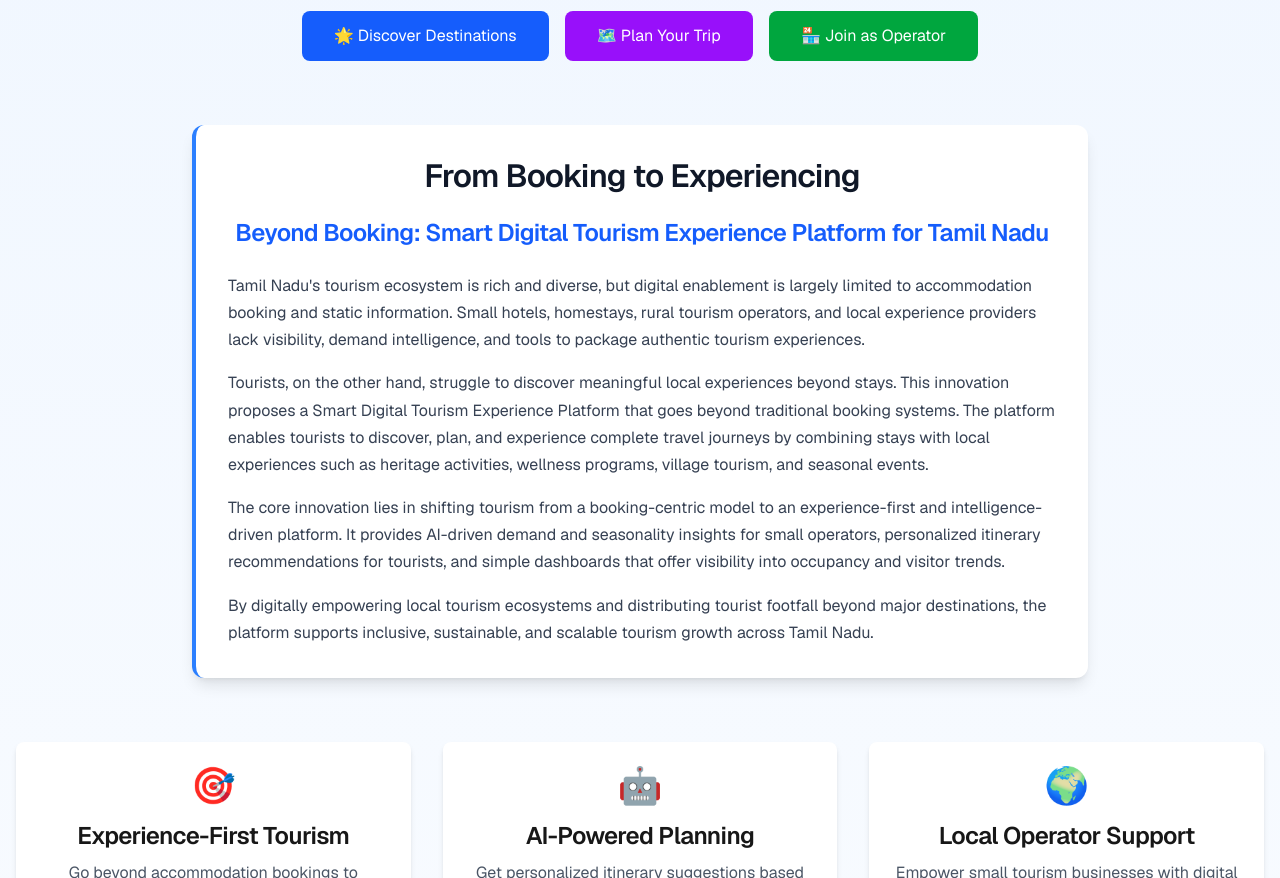
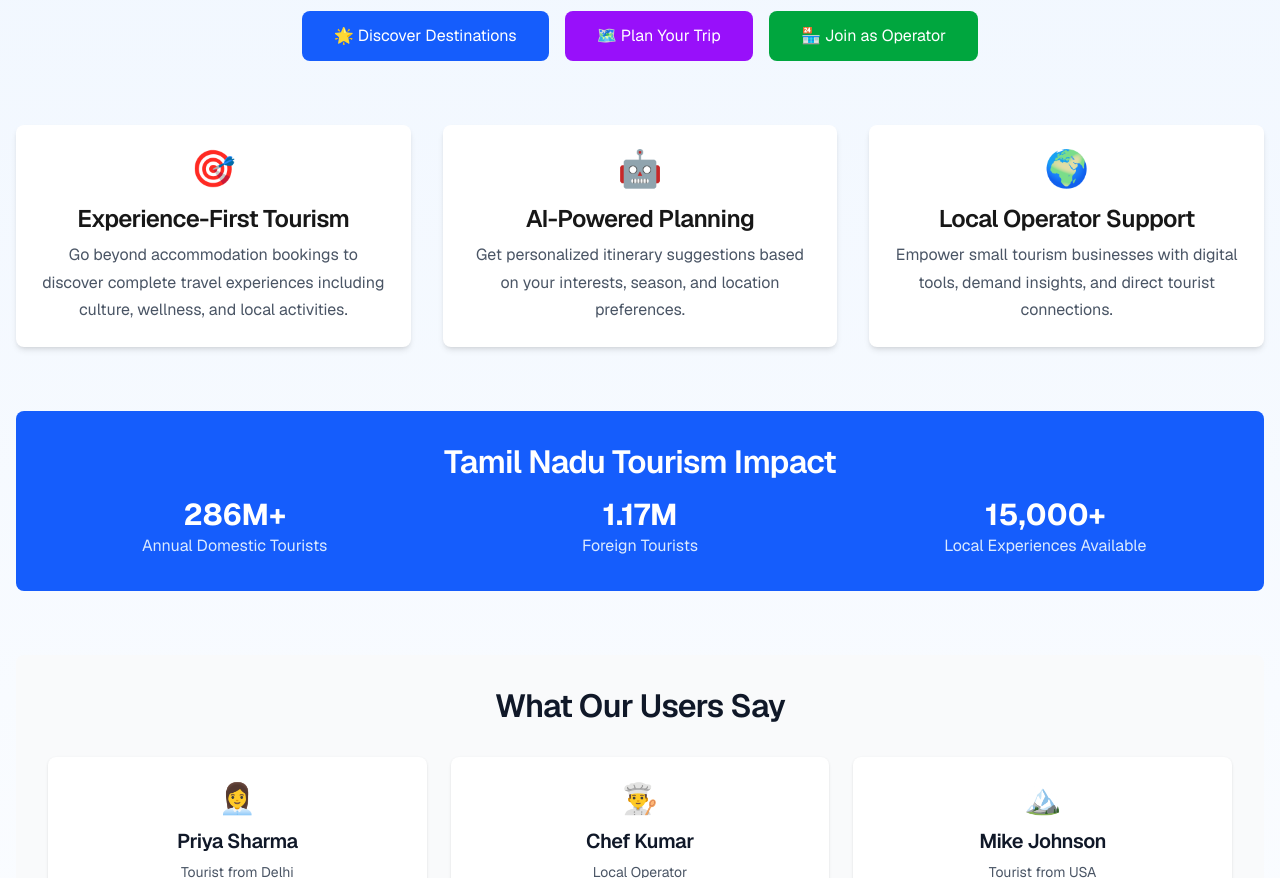
Before and after one commit to rose-ramasamy/beyondbooking, a Next.js app: page / in a window 1280 px wide. Shown: the part 340-1218 px from the top of the page. Built offline with nearby package versions, Linux system fonts and the light colour scheme.

Commit message:
Remove platform description section from homepage

```diff
--- a/app/page.tsx
+++ b/app/page.tsx
@@ -29,30 +29,6 @@ export default function Home() {
             <Link href="/operator/signup" className="bg-green-600 !text-white px-8 py-3 rounded-lg hover:bg-green-700 transition-colors">
               🏪 Join as Operator
             </Link>
-          </div>
-        </div>
-
-        {/* Platform Description */}
-        <div className="max-w-4xl mx-auto text-center mb-16 bg-white rounded-xl shadow-lg p-8 border-l-4 border-blue-500">
-          <h2 className="text-3xl font-bold text-gray-900 mb-6">
-            From Booking to Experiencing
-          </h2>
-          <h3 className="text-xl font-semibold text-blue-600 mb-6">
-            Beyond Booking: Smart Digital Tourism Experience Platform for Tamil Nadu
-          </h3>
-          <div className="text-left space-y-4 text-gray-700 leading-relaxed">
-            <p>
-              Tamil Nadu's tourism ecosystem is rich and diverse, but digital enablement is largely limited to accommodation booking and static information. Small hotels, homestays, rural tourism operators, and local experience providers lack visibility, demand intelligence, and tools to package authentic tourism experiences.
-            </p>
-            <p>
-              Tourists, on the other hand, struggle to discover meaningful local experiences beyond stays. This innovation proposes a Smart Digital Tourism Experience Platform that goes beyond traditional booking systems. The platform enables tourists to discover, plan, and experience complete travel journeys by combining stays with local experiences such as heritage activities, wellness programs, village tourism, and seasonal events.
-            </p>
-            <p>
-              The core innovation lies in shifting tourism from a booking-centric model to an experience-first and intelligence-driven platform. It provides AI-driven demand and seasonality insights for small operators, personalized itinerary recommendations for tourists, and simple dashboards that offer visibility into occupancy and visitor trends.
-            </p>
-            <p>
-              By digitally empowering local tourism ecosystems and distributing tourist footfall beyond major destinations, the platform supports inclusive, sustainable, and scalable tourism growth across Tamil Nadu.
-            </p>
           </div>
         </div>
 
```
